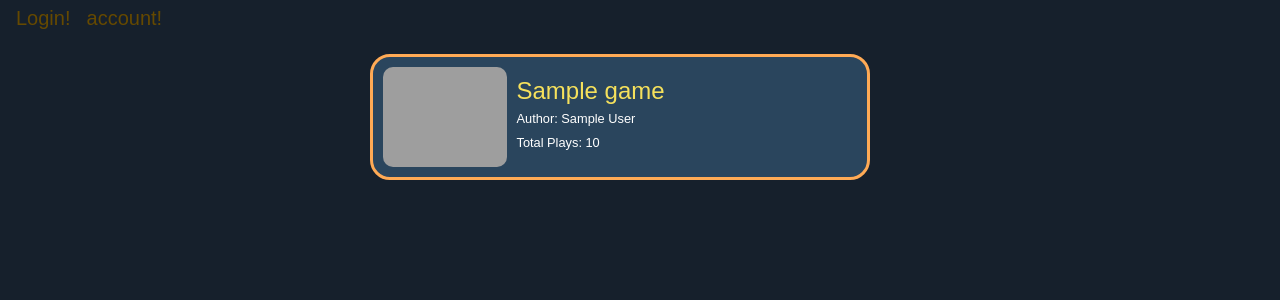
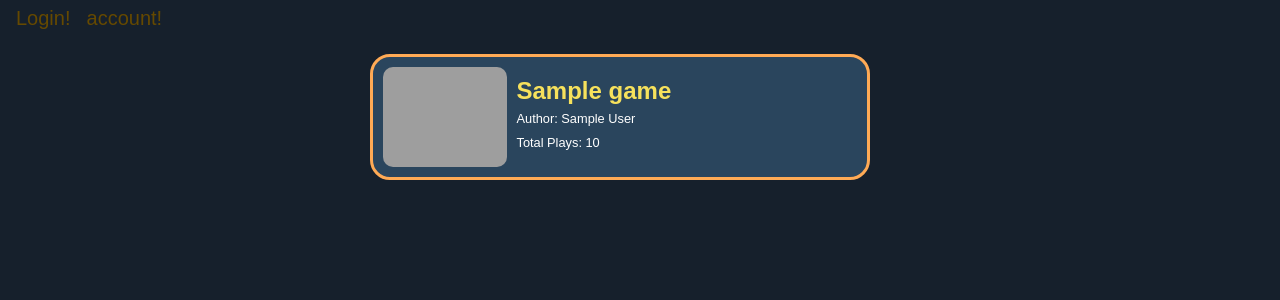
Before and after one commit to ColeT25/CoolerMathGames, a Django app: page /games/home/ in a window 1280 px wide. Shown: the part 177-477 px from the top of the page. Run offline with Django 4.2, Linux system fonts and the light colour scheme; tables that the repository leaves empty hold one stand-in row (values such as "Sample post"); some libraries are stand-ins or nearby versions; grey boxes are pictures that could not be loaded.

Commit message:
game link font weight
made link bold

```diff
--- a/cooler_math_games/templates/cooler_math_games/home.html
+++ b/cooler_math_games/templates/cooler_math_games/home.html
@@ -31,7 +31,7 @@
                             </div>
                             <div class="col-sm-7">
                                 <div class="card-body">
-                                    <a class="card-title h4" href="{{ game_link }}">{{game.name}}</a>
+                                    <a class="card-title h4 font-weight-bold" href="{{ game_link }}">{{game.name}}</a>
                                     <br>
                                     <a><small>Author: {{game.author}}</small></a>
                                     <br>
```
